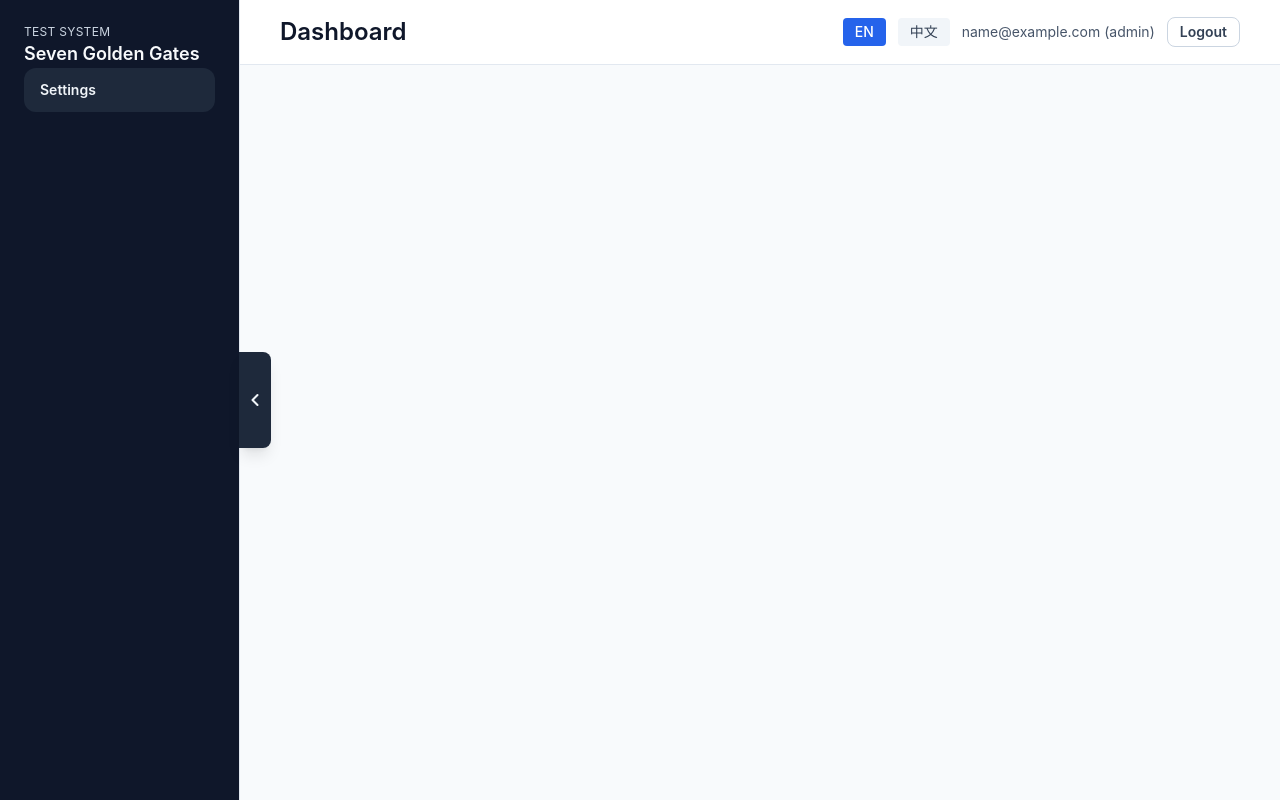
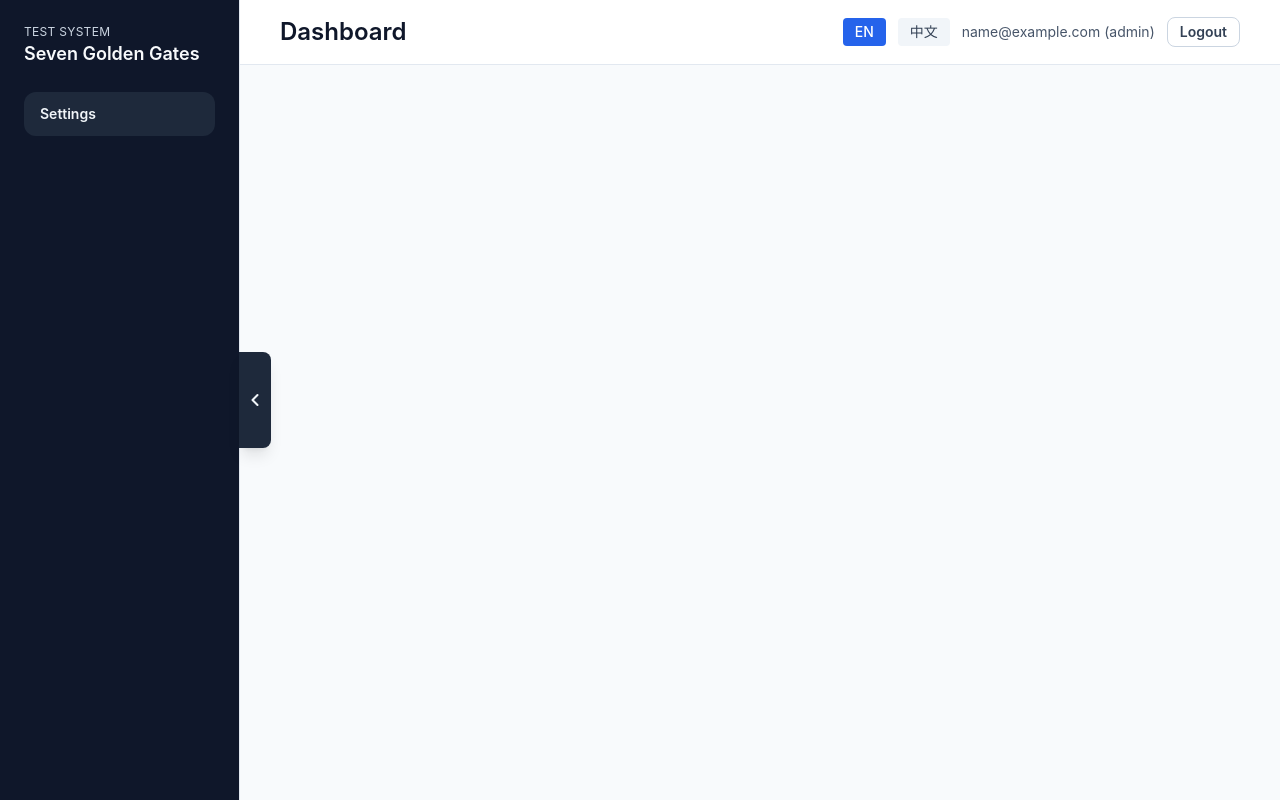
Before and after one commit to yinhaojsy/ordersystem, a React (Vite) app: page / in a window 1280 px wide. Built offline with nearby package versions, Linux system fonts and the light colour scheme; no server answers; sample sign-in values are in the browser's storage.

Commit message:
Restore spacing gap between sidebar title and navigation menu

```diff
--- a/src/layout/AppLayout.tsx
+++ b/src/layout/AppLayout.tsx
@@ -239,7 +239,7 @@ export default function AppLayout() {
             <div className="text-xs uppercase tracking-wide text-slate-300">{t("app.testSystem")}</div>
             <div className="text-lg font-semibold">{t("app.sevenGoldenGates")}</div>
           </div>
-          <nav className="flex flex-wrap gap-2 lg:flex-col">
+          <nav className="flex flex-wrap gap-2 lg:flex-col mt-6">
             {navItems
               .filter((item) => {
                 // Admin-only items
```
